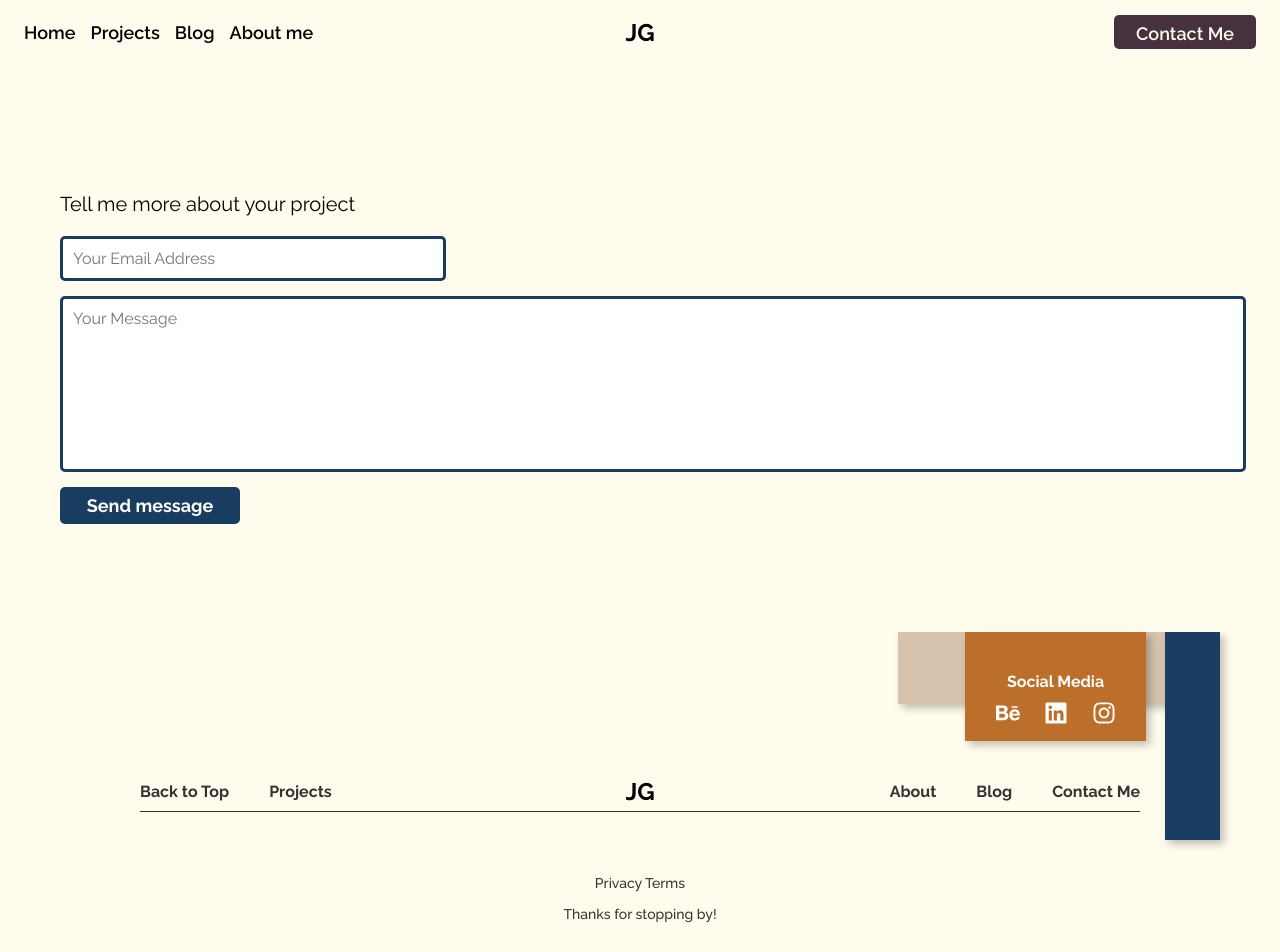
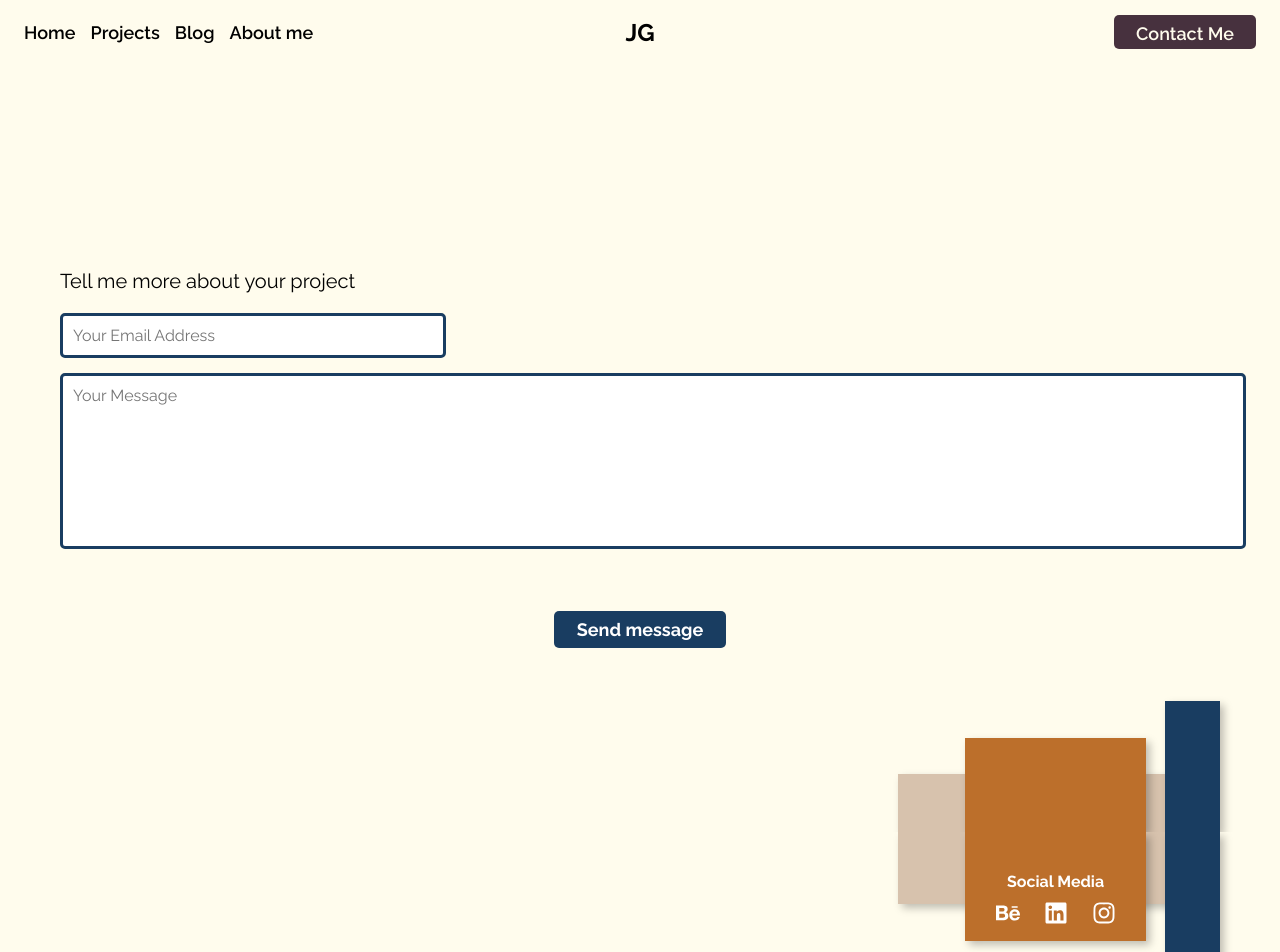
Before and after one commit to Laelys/portofolio_project, a React (Vite) app: page /cta in a window 1280 px wide. Shown: the top 952 px of the page. Built offline with nearby package versions, Linux system fonts and the light colour scheme.

Commit message:
finished ctaform

```diff
--- a/src/pages/CTAForm.jsx
+++ b/src/pages/CTAForm.jsx
@@ -40,6 +40,11 @@ const CtaForm = () => {
             Send message
           </button>
         </form>
+        <div className="ctaForm__graphics__">
+          <div className="ctaForm__rectangle__first"></div>
+          <div className="ctaForm__rectangle__second"></div>
+          <div className="ctaForm__rectangle__third"></div>
+        </div>
       </div>
       <Footer />
     </>
--- a/src/styling/ctaform.css
+++ b/src/styling/ctaform.css
@@ -10,7 +10,7 @@
   flex-direction: column;
   justify-content: center;
   align-items: left;
-  padding: 0 140px;
+  padding: 100px 140px;
   background-color: #fffced;
   overflow: hidden;
   position: relative;
@@ -19,7 +19,6 @@
 .ctaform__text {
   font-size: 20px;
   font-weight: 400;
-  margin-bottom: 20px;
 }
 
 .ctaform__form {
@@ -27,6 +26,7 @@
   flex-direction: column;
   gap: 15px;
   width: 100%;
+  align-items: flex-start;
 }
 
 .ctaform__input,
@@ -45,6 +45,7 @@
 .ctaform__textarea {
   height: 150px;
   resize: none;
+  margin-bottom: 47px;
 }
 
 .ctaform__button {
@@ -59,8 +60,47 @@
   transition: background-color 0.5s ease;
   max-width: 180px;
   border-radius: 5px;
+  align-self: center;
 }
 
 .ctaform__button:hover {
   background-color: #3283d3;
 }
+
+.ctaForm__graphics {
+  position: absolute;
+  right: 0;
+  bottom: 0;
+  height: 100%;
+}
+
+.ctaForm__rectangle__first,
+.ctaForm__rectangle__second,
+.ctaForm__rectangle__third {
+  position: absolute;
+  bottom: 0;
+  box-shadow: 4px 4px 8px 0px #00000040;
+}
+
+.ctaForm__rectangle__first {
+  right: 168px;
+  width: 294px;
+  height: 58px;
+  background-color: #d7c2ad;
+}
+
+.ctaForm__rectangle__second {
+  right: 140px;
+  width: 55px;
+  height: 131px;
+  background-color: #193d61;
+  z-index: 1;
+}
+
+.ctaForm__rectangle__third {
+  right: 214px;
+  width: 181px;
+  height: 94px;
+  background-color: #bc6f2b;
+  z-index: 1;
+}
```
